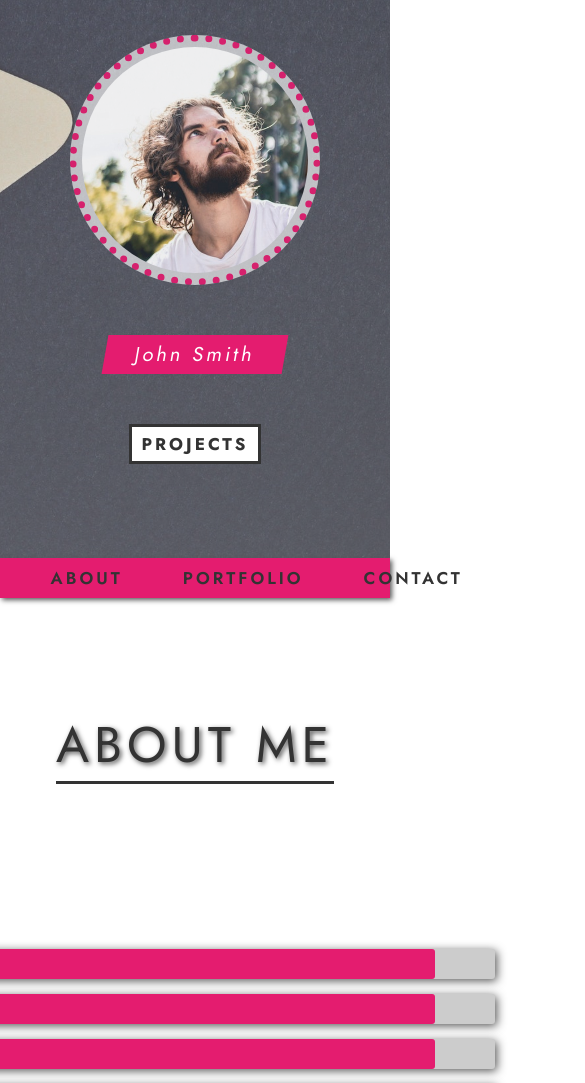
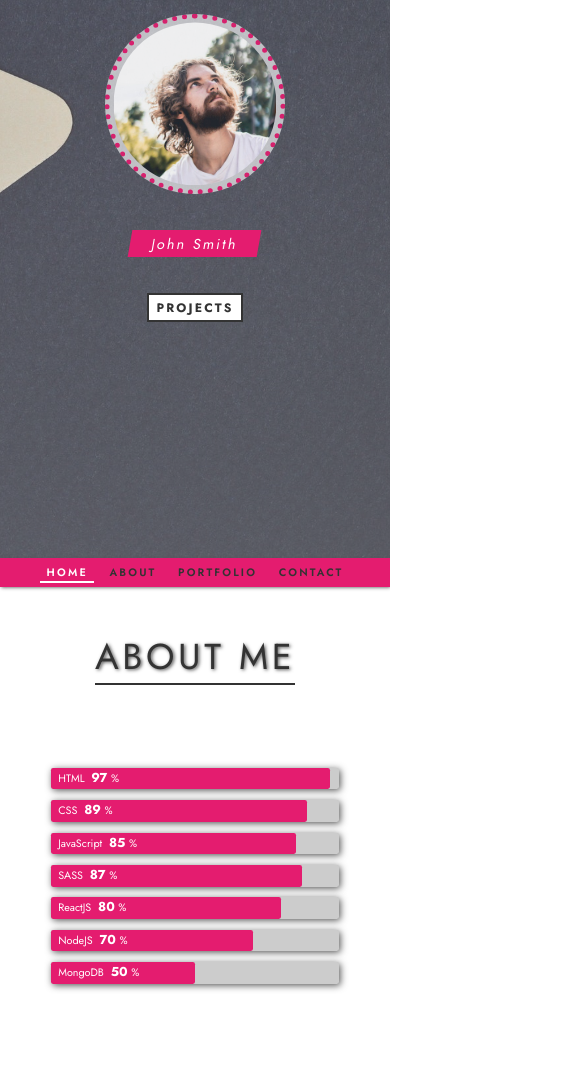
Before and after one commit to jondarweb/PortfolioSite, a plain HTML site: page index.html in a window 390 px wide. Shown: the part 286-1369 px from the top of the page, 585 px wide, since content can reach past the window. Drawn offline with Linux system fonts and the light colour scheme.

Commit message:
add JS for navbar and progress bars, make responsive

```diff
--- a/script.js
+++ b/script.js
@@ -0,0 +1,45 @@
+const navbar = document.querySelector(".navbar");
+const navbarOffsetTop = navbar.offsetTop;
+const sections = document.querySelectorAll('section');
+const navbarLinks = document.querySelectorAll('.navbar-link');
+const progress = document.querySelector('.progress-bars-wrapper');
+const progressBarPercents = [97,89,85,87,80,70,50];
+
+// Sticky Navbar, scroll behaviour
+window.addEventListener('scroll', () => {
+mainFn();
+});
+
+const mainFn = () => {
+  if (window.pageYOffset >=
+    navbar.offsetTop) {
+    navbar.classList.add('sticky')
+    } else {
+      navbar.classList.remove('sticky')
+    }
+
+  sections.forEach((section, i) => {
+    if(window.pageYOffset >= section.offsetTop - 10) {
+      navbarLinks.forEach(navbarLink => {
+        navbarLink.classList.remove('change');
+      })
+      navbarLinks[i].classList.add('change');
+    }
+  });
+  // Progress Bars
+  // if this is true then progress bars will appear
+  // for each of those, change their width and color, looping through the array
+  if(window.pageYOffset + window.innerHeight >= progress.offsetTop) {
+document.querySelectorAll('.progress-percent').forEach((el, i) => {
+  el.style.width = `${progressBarPercents[i]}%`;
+  el.previousElementSibling.firstElementChild.textContent = progressBarPercents[i];
+})
+  }
+}
+
+mainFn();
+
+// Resize Event(Page will reload when the screen size is changed on screen)
+window.addEventListener('resize', () => {
+  window.location.reload();
+})
--- a/style.css
+++ b/style.css
@@ -12,6 +12,7 @@
 
 html {
   font-size: 62.5%;
+  scroll-behavior: smooth;
 }
 
 .center {
@@ -99,6 +100,11 @@ html {
   z-index: 300;
 }
 
+.sticky {
+  position: fixed;
+  top: 0;
+}
+
 .navbar-link {
   font-size: 1.7rem;
   font-weight: 600;
@@ -110,6 +116,10 @@ html {
   transition: color 0.2s;
 
 }
+.change.navbar-link {
+  color: #fff;
+}
+
 .navbar-link:hover {
   color: #fff;
 }
@@ -124,7 +134,9 @@ html {
   bottom: -0.3rem;
   transition: width .2s;
 }
-
+.change.navbar-link::before {
+  width: 130%;
+}
 
  .navbar-link:hover::before {
   width: 130%;
@@ -176,10 +188,11 @@ html {
 }
 
 .progress-percent {
-  width: 90%;
+  width: 0;
   height: 100%;
   background-color: #e41c6f;
   border-radius: .3rem;
+  transition: width .5s .5s ease-in-out;
 }
 
 .services {
@@ -393,3 +406,83 @@ align-self: flex-start;
   font-weight: 300;
   align-items: center;
 }
+
+/* Responsive */
+@media(max-width: 1200px) {
+  .services {
+    height: auto;
+    flex-wrap: wrap;
+  }
+  .service {
+    margin: 3rem 2rem;
+  }
+.section-4 {
+  height: 80vh;
+}
+
+}
+
+@media(max-width:800px) {
+  .section-1-heading{
+    font-size: 4rem;
+  }
+
+  .progress-bar {
+    width: 50rem;
+  }
+}
+
+@media(max-width:600px) {
+    .section-1-heading {
+      font-size: 3rem;
+    }
+    .navbar-link {
+      margin: 0 2rem;
+      font-size: 1.5rem;
+    }
+    .section-2 {
+      padding: 10rem;
+    }
+    .section-2-heading {
+      margin-bottom: 10rem;
+    }
+    .progress-bar {
+      width: 45rem;
+    }
+    .project-img {
+      width: 100%;
+    }
+    .contact-form {
+      width: 40rem;
+    }
+    .copyright {
+      width: 70%;
+    }
+}
+
+@media(max-width: 500px) {
+  html {
+    font-size: 55%;
+  }
+}
+
+@media(max-width:450px) {
+  html {
+    font-size: 45%;
+  }
+  .section-1-heading {
+    font-size: 2.5rem;
+  }
+  .navbar-link {
+    margin: 0 1.5rem;
+  }
+  .section-2-heading {
+    text-align: center;
+  }
+  .progress-bar {
+    width: 40rem;
+  }
+}
+
+
+/* End of Responsive */
```
